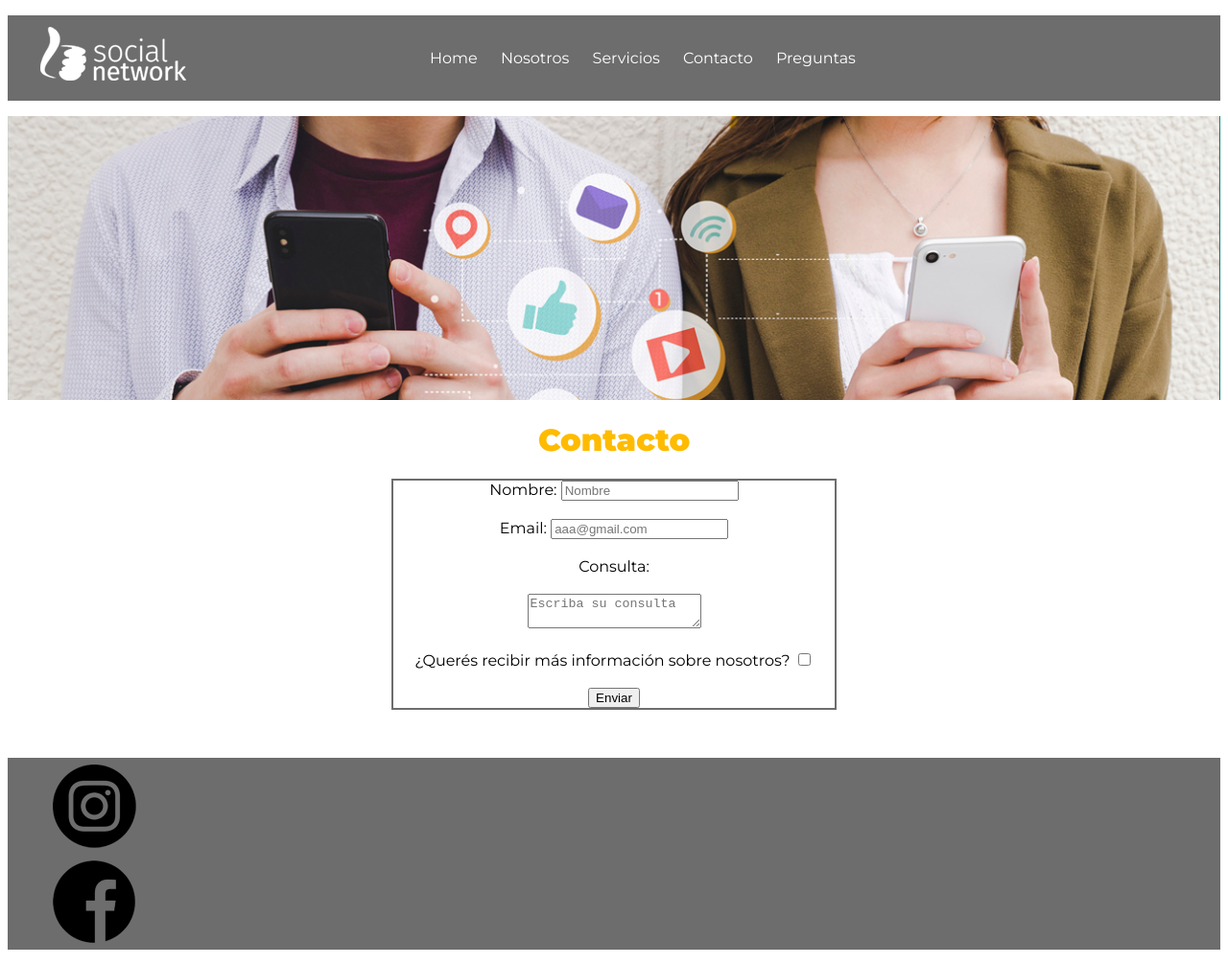
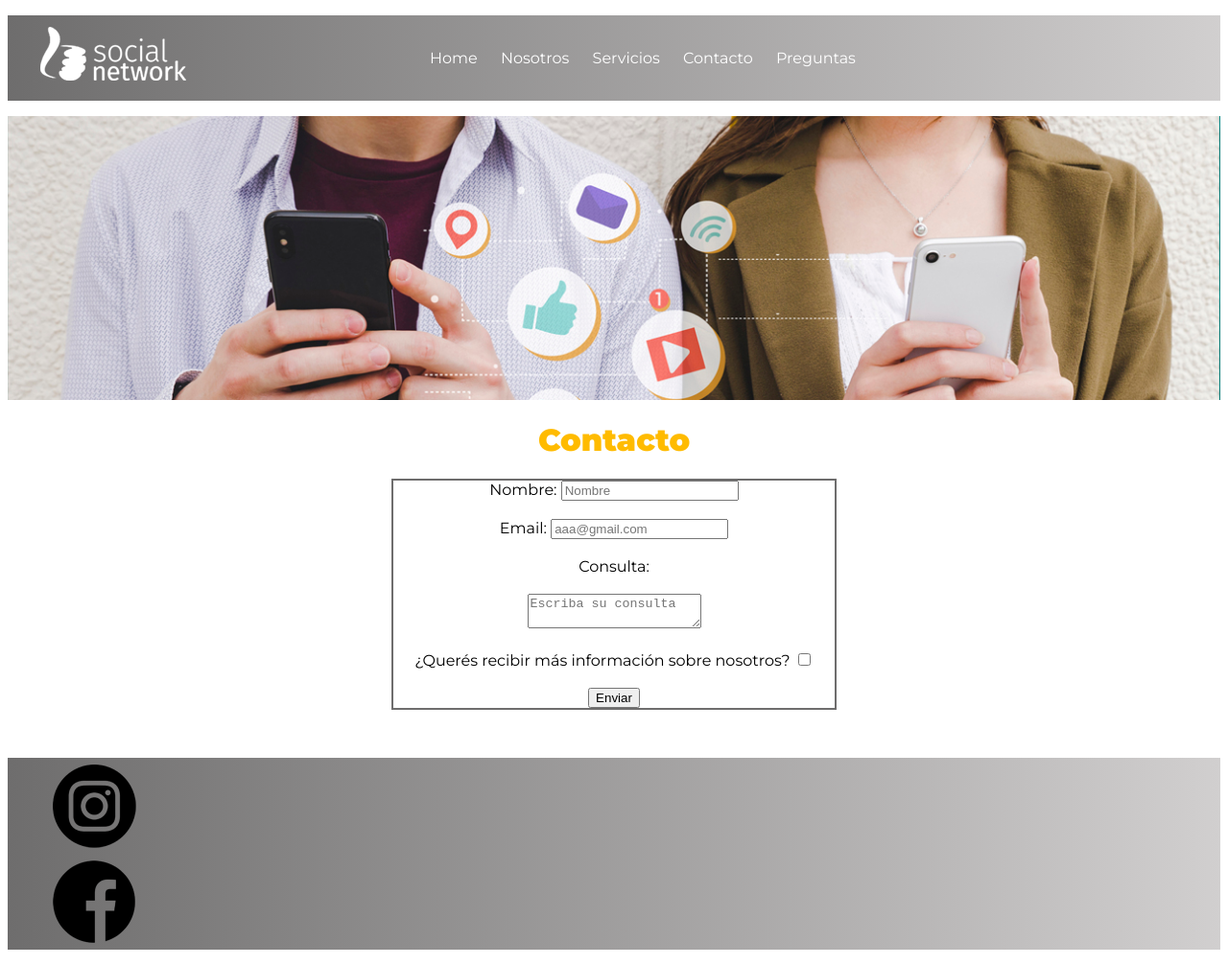
Before and after one commit to TrabuchiF/Proyecto, a plain HTML site: page pages/contacto.html in a window 1280 px wide. Shown: the whole page at 96% size. Drawn offline with Linux system fonts and the light colour scheme.

Commit message:
Cambio Transparencia Header Footer

```diff
--- a/css/style.css
+++ b/css/style.css
@@ -49,7 +49,7 @@
 /*header */
 
     header{
-    background-color: rgb(110, 109, 109);
+    background-image: linear-gradient(to right,rgb(110, 109, 109),rgb(255, 255, 255));
     grid-area: header;
     }
 
@@ -72,7 +72,7 @@
 /*Nav */
 
     nav{
-        background-color: rgb(110, 109, 109);
+        background-image: linear-gradient(to right,rgb(110, 109, 109),rgb(209, 207, 207));
         grid-area: links;
 
     }
@@ -191,7 +191,7 @@
 
     footer{
         bottom: 0;
-        background-color: rgb(110, 109, 109);
+        background-image: linear-gradient(to right,rgb(110, 109, 109),rgb(209, 207, 207));
         justify-content: center;
         align-items: center;
         grid-area: footer;
```
Also changed, not shown: 1 other file.
